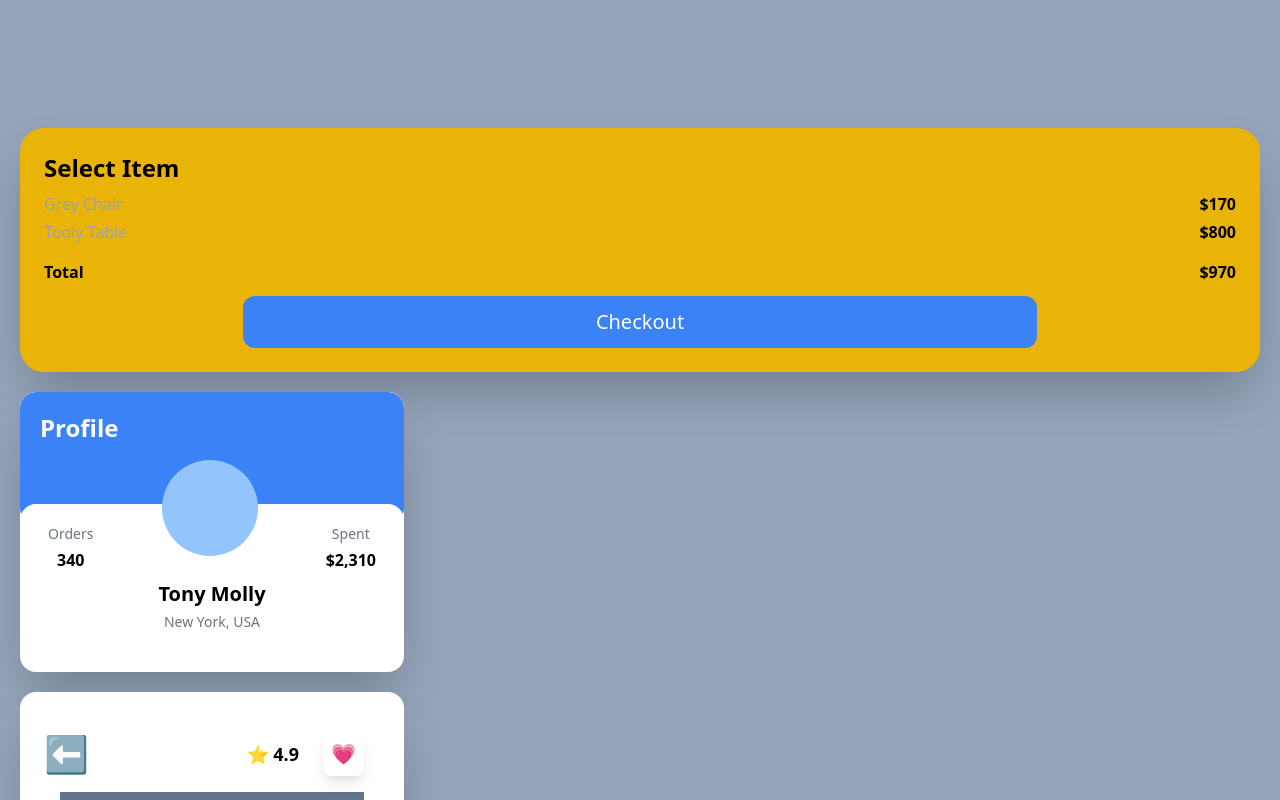
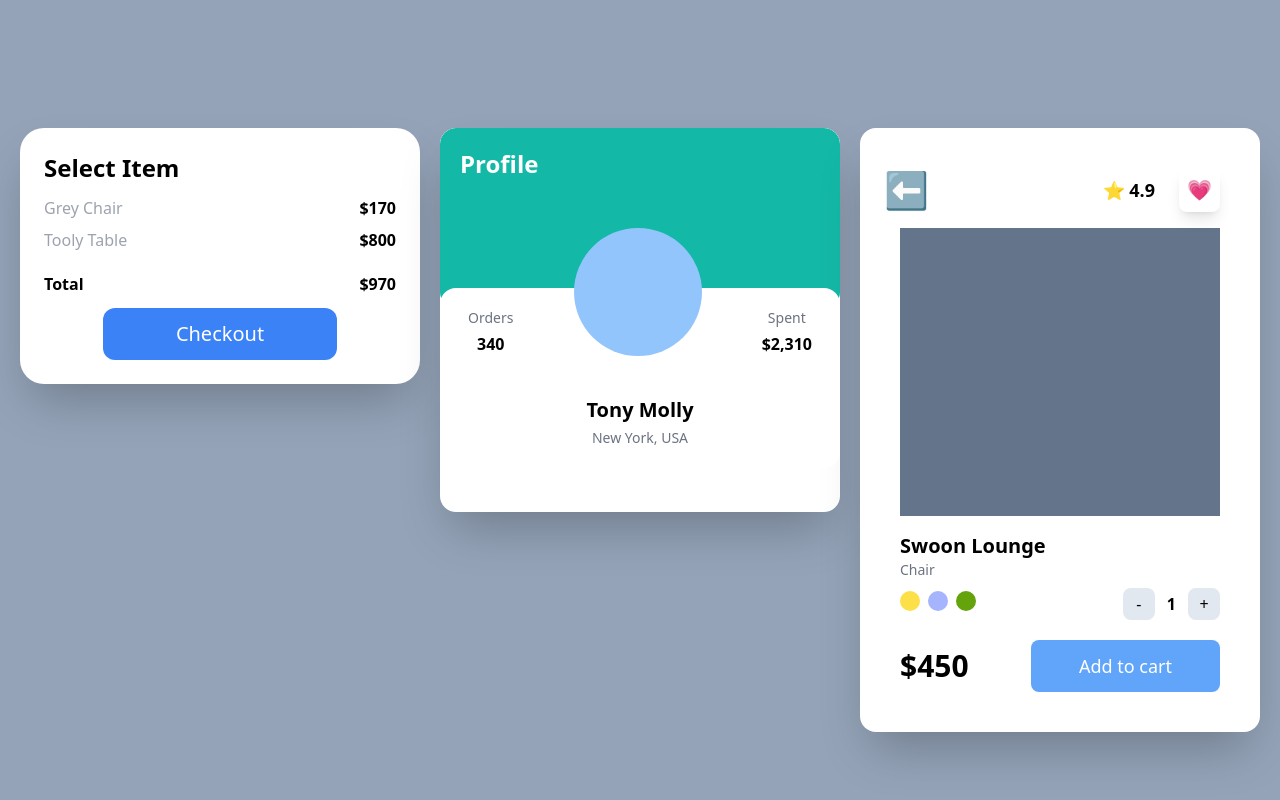
Before and after one commit to joooonis/carrot-market, a Next.js app: page / in a window 1280 px wide. Shown: the top 800 px of the page. Built offline with nearby package versions, Linux system fonts and the light colour scheme.

Commit message:
design : responsive modifier gird-cols-2, col-span-2를 사용하여 container gird에 변화를 줍니다. portrait 및 landscape modifier를 사용하여 viewport에 따른 스타일을 추가합니다.

```diff
--- a/pages/index.tsx
+++ b/pages/index.tsx
@@ -2,8 +2,8 @@ import type { NextPage } from 'next';
 
 const Home: NextPage = () => {
   return (
-    <div className="bg-slate-400 py-32 px-5 grid gap-5 font-sans min-h-screen">
-      <div className="bg-white p-6 rounded-3xl shadow-2xl sm:bg-red-400 md:bg-teal-500 lg:bg-pink-500 xl:bg-yellow-500 2xl:bg-amber-500">
+    <div className="bg-slate-400 py-32 px-5 grid gap-5 font-sans min-h-screen md:grid-cols-2 lg:grid-cols-3 lg:place-content-center">
+      <div className="bg-white p-6 rounded-3xl shadow-2xl flex flex-col justify-between lg:max-h-64">
         <div className="font-semibold text-2xl mb-2">Select Item</div>
         <div className="flex justify-between my-1">
           <span className="text-gray-400">Grey Chair</span>
@@ -23,8 +23,8 @@ const Home: NextPage = () => {
           </button>
         </div>
       </div>
-      <div className="bg-white rounded-2xl shadow-2xl overflow-hidden max-w-sm group">
-        <div className="bg-blue-500 text-white font-semibold text-2xl p-5 pb-20 rounded-2xl ">
+      <div className="bg-white rounded-2xl shadow-2xl overflow-hidden group lg:max-h-96">
+        <div className="portrait:bg-blue-500 landscape:bg-teal-500 text-white font-semibold text-2xl p-5 pb-20 lg:pb-32 rounded-2xl ">
           Profile
         </div>
         <div className="bg-white rounded-2xl relative -top-5 p-5">
@@ -33,7 +33,7 @@ const Home: NextPage = () => {
               <span className="text-gray-500 text-sm">Orders</span>
               <span className="font-semibold text-base">340</span>
             </div>
-            <div className="bg-blue-300 w-24 h-24 rounded-full relative -top-16 group-hover:bg-yellow-800 transition-colors" />
+            <div className="bg-blue-300 w-24 h-24 lg:w-32 lg:h-32 rounded-full relative -top-16 lg:-top-20 group-hover:bg-yellow-800 transition-colors" />
             <div className="flex flex-col items-center space-y-1">
               <span className="text-gray-500 text-sm">Spent</span>
               <span className="font-semibold text-base">$2,310</span>
@@ -45,7 +45,7 @@ const Home: NextPage = () => {
           </div>
         </div>
       </div>
-      <div className="bg-white p-10 rounded-2xl shadow-2xl max-w-sm">
+      <div className="bg-white p-10 rounded-2xl shadow-2xl md:col-span-2 lg:col-span-1">
         <div className="flex justify-between items-center">
           <span className="text-4xl relative -left-4">⬅️</span>
           <div className="flex items-center">
```
